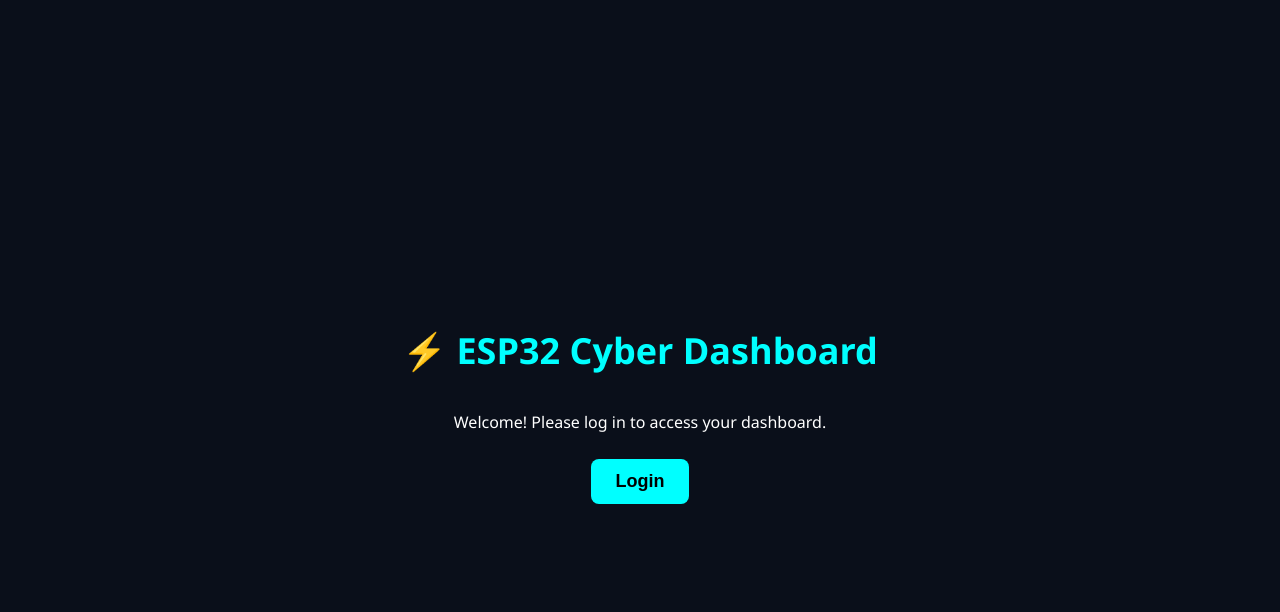
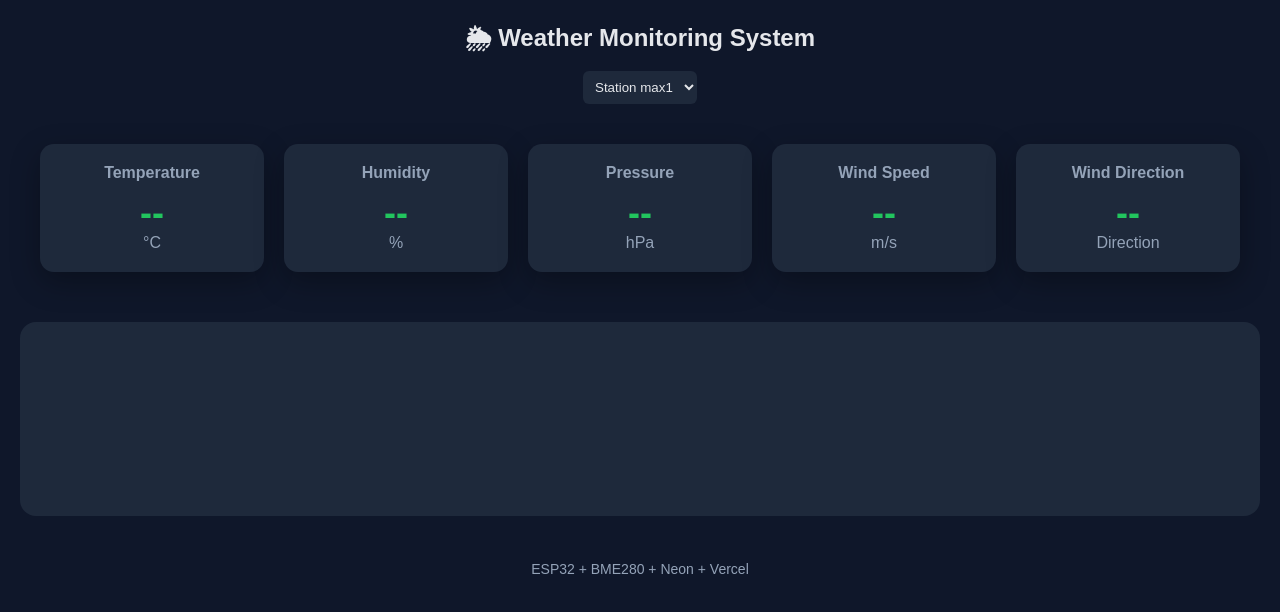
Before and after one commit to anwaraldleme33-a11y/Smart_ESP_Weather_Station, a plain HTML site: page public/index.html in a window 1280 px wide. Drawn offline with nearby package versions, Linux system fonts and the light colour scheme; no server answers.

Commit message:
Update index.html

```diff
--- a/public/index.html
+++ b/public/index.html
@@ -1,56 +1,207 @@
-
 <!DOCTYPE html>
 <html lang="en">
 <head>
-<meta charset="UTF-8">
-<meta name="viewport" content="width=device-width, initial-scale=1.0">
-<title>ESP32 Dashboard | Home</title>
+  <meta charset="UTF-8" />
+  <title>Weather Monitoring Dashboard</title>
+  <meta name="viewport" content="width=device-width, initial-scale=1.0"/>
+
+  <!-- Chart.js -->
+  <script src="https://cdn.jsdelivr.net/npm/chart.js"></script>
+
   <style>
+    :root {
+      --bg: #0f172a;
+      --card: #1e293b;
+      --accent: #22c55e;
+      --text: #e5e7eb;
+      --muted: #94a3b8;
+    }
+
     body {
-  background: #0a0f1a;
-  color: #fff;
-  font-family: "Segoe UI", sans-serif;
-  display: flex;
-  flex-direction: column;
-  justify-content: center;
-  align-items: center;
-  height: 100vh;
+      margin: 0;
+      font-family: Arial, sans-serif;
+      background: var(--bg);
+      color: var(--text);
+    }
+
+    header {
+      padding: 20px;
       text-align: center;
-}
-h1 {
-  font-size: 36px;
-  margin-bottom: 20px;
-  color: #00ffff;
-}
-button {
-  padding: 12px 25px;
-  margin: 10px;
-  font-size: 18px;
-  cursor: pointer;
-  border: none;
-  border-radius: 8px;
-  background: #00ffff;
-  color: #000;
+      font-size: 24px;
       font-weight: bold;
     }
-button:hover {
-  background: #00bcd4;
-  color: #fff;
+
+    .container {
+      max-width: 1200px;
+      margin: auto;
+      padding: 20px;
+      display: grid;
+      grid-template-columns: repeat(auto-fit, minmax(220px, 1fr));
+      gap: 20px;
+    }
+
+    .card {
+      background: var(--card);
+      border-radius: 14px;
+      padding: 20px;
+      text-align: center;
+      box-shadow: 0 10px 30px rgba(0,0,0,.3);
+    }
+
+    .card h3 {
+      margin: 0;
+      font-size: 16px;
+      color: var(--muted);
+    }
+
+    .value {
+      font-size: 36px;
+      font-weight: bold;
+      margin-top: 10px;
+      color: var(--accent);
+    }
+
+    .unit {
+      font-size: 16px;
+      color: var(--muted);
+    }
+
+    .charts {
+      max-width: 1200px;
+      margin: 30px auto;
+      padding: 20px;
+      background: var(--card);
+      border-radius: 16px;
+    }
+
+    footer {
+      text-align: center;
+      color: var(--muted);
+      padding: 15px;
+      font-size: 14px;
+    }
+
+    select {
+      background: var(--card);
+      color: var(--text);
+      border: none;
+      padding: 8px;
+      border-radius: 6px;
+      margin-top: 10px;
     }
   </style>
 </head>
+
 <body>
 
-<h1>⚡ ESP32 Cyber Dashboard</h1>
-<p>Welcome! Please log in to access your dashboard.</p>
+<header>
+  🌦 Weather Monitoring System
+  <br>
+  <select id="deviceSelect">
+    <option value="max1">Station max1</option>
+    <option value="max2">Station max2</option>
+    <option value="max3">Station max3</option>
+    <option value="max4">Station max4</option>
+  </select>
+</header>
 
-<button onclick="location.href='login.html'">Login</button>
+<div class="container">
+  <div class="card">
+    <h3>Temperature</h3>
+    <div class="value" id="temp">--</div>
+    <div class="unit">°C</div>
+  </div>
+
+  <div class="card">
+    <h3>Humidity</h3>
+    <div class="value" id="hum">--</div>
+    <div class="unit">%</div>
+  </div>
+
+  <div class="card">
+    <h3>Pressure</h3>
+    <div class="value" id="pres">--</div>
+    <div class="unit">hPa</div>
+  </div>
+
+  <div class="card">
+    <h3>Wind Speed</h3>
+    <div class="value" id="windS">--</div>
+    <div class="unit">m/s</div>
+  </div>
+
+  <div class="card">
+    <h3>Wind Direction</h3>
+    <div class="value" id="windD">--</div>
+    <div class="unit">Direction</div>
+  </div>
+</div>
+
+<div class="charts">
+  <canvas id="tempChart"></canvas>
+</div>
+
+<footer>
+  ESP32 + BME280 + Neon + Vercel
+</footer>
 
 <script>
-// Redirect automatically if already logged in
-if(localStorage.getItem('auth') === '1') {
-    window.location.href = 'admin.html';
+  const API_URL = "/api/sensor";
+  const tempEl = document.getElementById("temp");
+  const humEl  = document.getElementById("hum");
+  const presEl = document.getElementById("pres");
+  const windSEl = document.getElementById("windS");
+  const windDEl = document.getElementById("windD");
+  const deviceSelect = document.getElementById("deviceSelect");
+
+  let chart;
+
+  async function fetchData() {
+    const device = deviceSelect.value;
+    const res = await fetch(`${API_URL}?device=${device}`);
+    const data = await res.json();
+
+    if (!data.length) return;
+
+    const last = data[data.length - 1];
+
+    tempEl.textContent  = last.temperature.toFixed(1);
+    humEl.textContent   = last.humidity.toFixed(1);
+    presEl.textContent  = last.pressure.toFixed(1);
+    windSEl.textContent = last.windS.toFixed(1);
+    windDEl.textContent = last.windD;
+
+    updateChart(data);
   }
+
+  function updateChart(data) {
+    const labels = data.map(d => new Date(d.created_at).toLocaleTimeString());
+    const temps  = data.map(d => d.temperature);
+
+    if (!chart) {
+      chart = new Chart(document.getElementById("tempChart"), {
+        type: "line",
+        data: {
+          labels,
+          datasets: [{
+            label: "Temperature °C",
+            data: temps,
+            borderWidth: 2,
+            tension: 0.4
+          }]
+        }
+      });
+    } else {
+      chart.data.labels = labels;
+      chart.data.datasets[0].data = temps;
+      chart.update();
+    }
+  }
+
+  deviceSelect.addEventListener("change", fetchData);
+
+  fetchData();
+  setInterval(fetchData, 5000);
 </script>
 
 </body>
```
Lines whose indentation alone changed are shown as unchanged.
